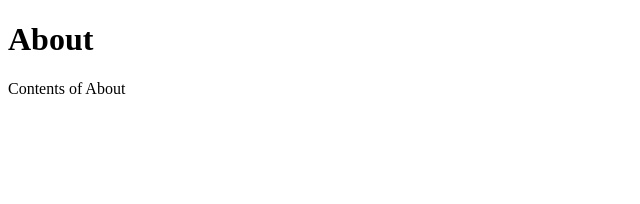
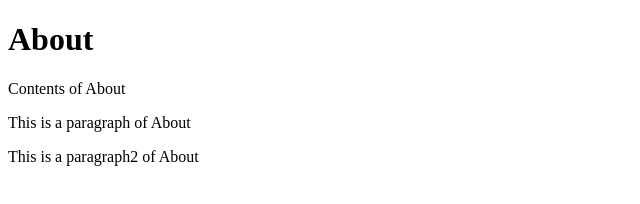
Before and after one commit to Nandini-Das/abcd, a plain HTML site: page about.html in a window 1280 px wide. Shown: the whole page, without its empty margins (0-640 px from the left). Drawn offline with Linux system fonts and the light colour scheme.

Commit message:
add two para in about.html

```diff
--- a/about.html
+++ b/about.html
@@ -8,5 +8,12 @@
 <body>
     <h1>About</h1>
     <div> Contents of About</div>
+
+    <div>
+<p>This is a paragraph of About</p>
+    </div>
+    <div>
+        <p>This is a paragraph2 of About </p>
+    </div>
 </body>
 </html>
```
